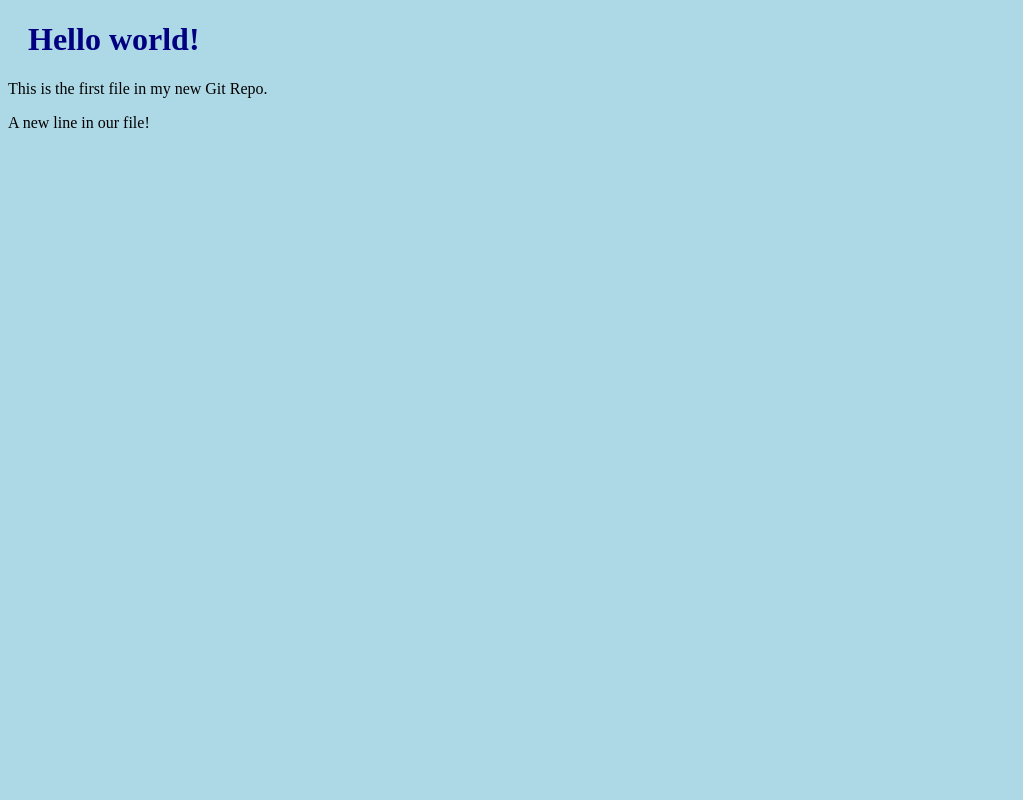
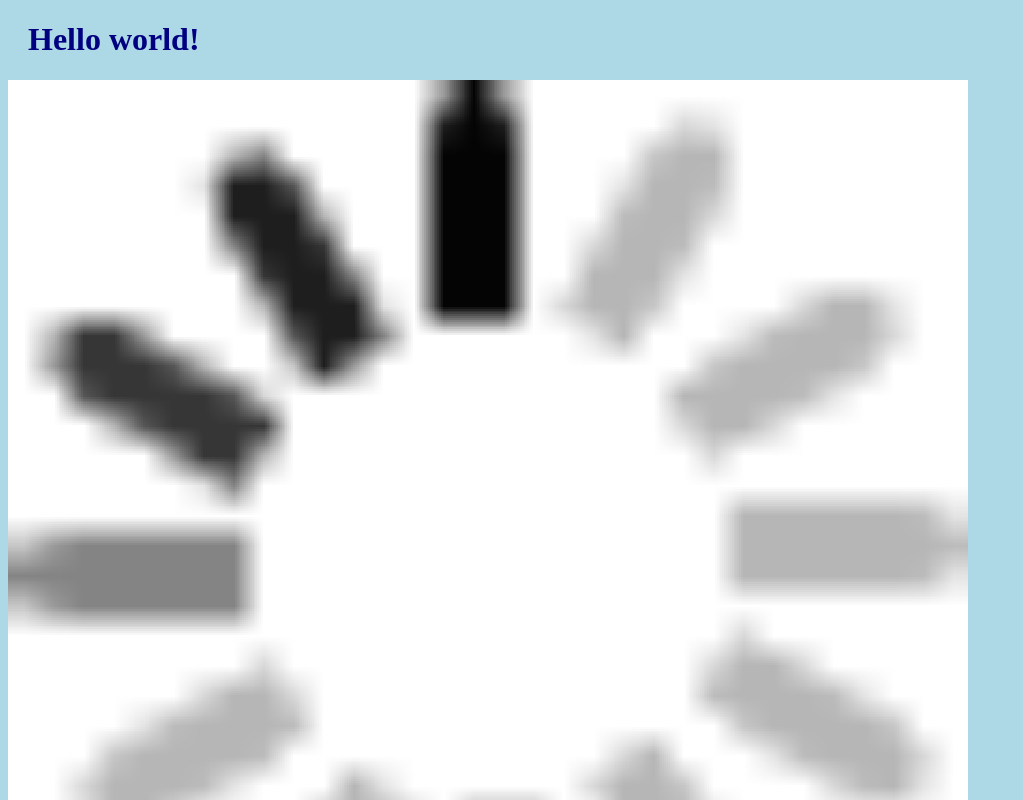
Before and after one commit to sarojekka/LeearnGit, a plain HTML site: page index.html in a window 1280 px wide. Shown: the top 800 px of the page, without its empty margins (0-1023 px from the left). Drawn offline with Linux system fonts and the light colour scheme.

Commit message:
added image also

```diff
--- a/index.html
+++ b/index.html
@@ -6,6 +6,13 @@
   </head>
   <body>
     <h1>Hello world!</h1>
+    <div>
+      <img
+        src="ajax-loader.gif"
+        alt="Hello World from Space"
+        style="width: 100%; max-width: 960px"
+      />
+    </div>
     <p>This is the first file in my new Git Repo.</p>
     <p>A new line in our file!</p>
   </body>
```
Also changed, not shown: ajax-loader.gif (added).
